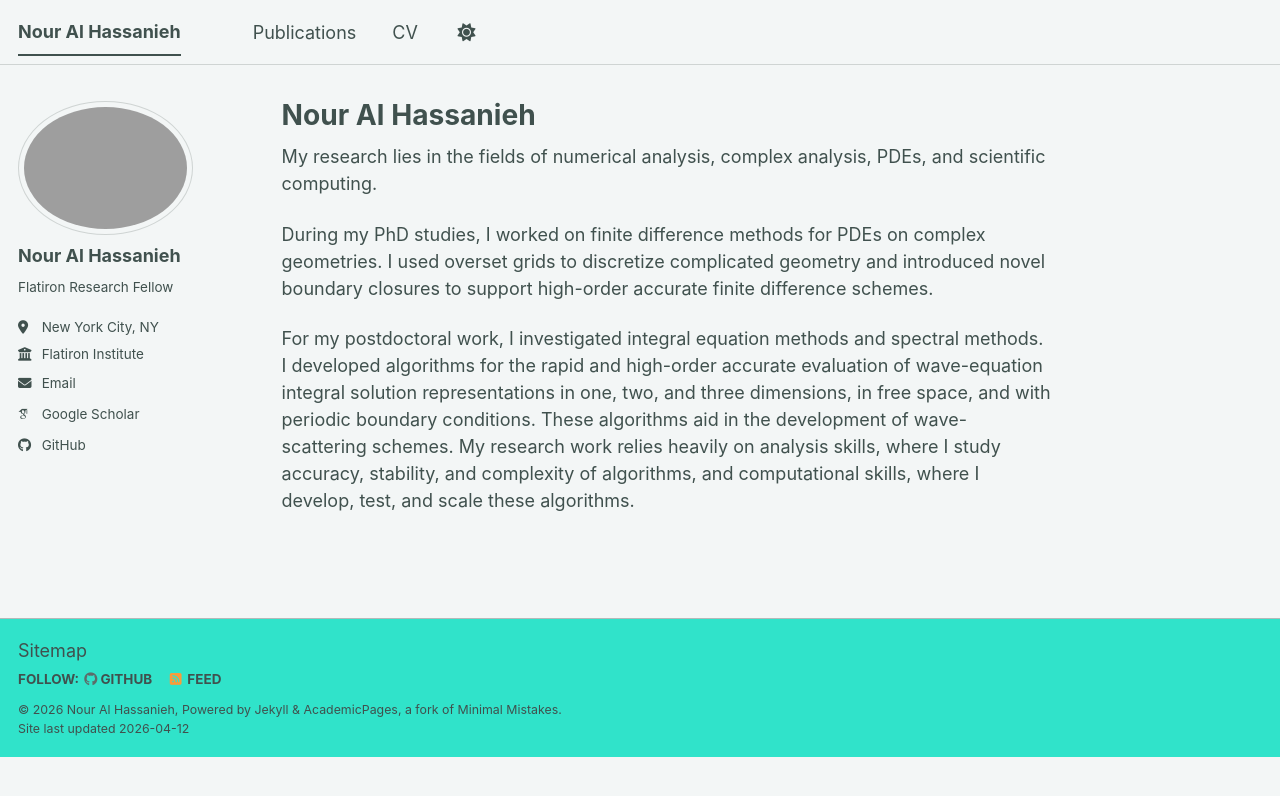
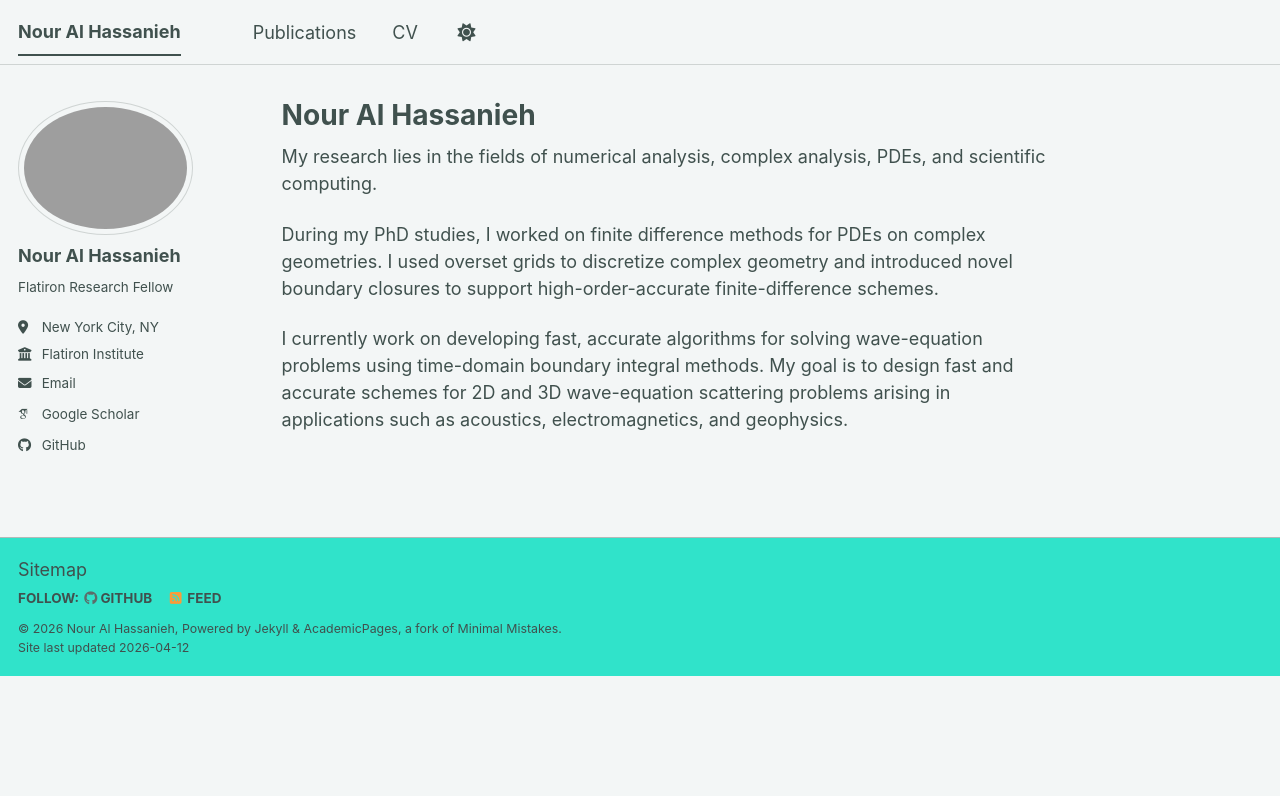
Before and after one commit to nalhassanieh/nalhassanieh.github.io, a Jekyll site: the page built from _pages/about.md, in a window 1280 px wide. Shown: the top 796 px of the page. Built offline with Jekyll 4.4.1, drawn with Linux system fonts in a browser that asks for light colours; some web fonts are replaced; a script bundle is joined from its source files by our own code; library files that are not in the unit come from our copies.

Commit message:
Update about.md

```diff
--- a/_pages/about.md
+++ b/_pages/about.md
@@ -8,6 +8,6 @@ redirect_from:
 ---
 My research lies in the fields of numerical analysis, complex analysis, PDEs, and scientific computing.
 
-During my PhD studies, I worked on finite difference methods for PDEs on complex geometries. I used overset grids to discretize complicated geometry and introduced novel boundary closures to support high-order accurate finite difference schemes.
+During my PhD studies, I worked on finite difference methods for PDEs on complex geometries. I used overset grids to discretize complex geometry and introduced novel boundary closures to support high-order-accurate finite-difference schemes.
 
-For my postdoctoral work, I investigated integral equation methods and spectral methods. I developed algorithms for the rapid and high-order accurate evaluation of wave-equation integral solution representations in one, two, and three dimensions, in free space, and with periodic boundary conditions. These algorithms aid in the development of wave-scattering schemes. My research work relies heavily on analysis skills, where I study accuracy, stability, and complexity of algorithms, and computational skills, where I develop, test, and scale these algorithms.
+I currently work on developing fast, accurate algorithms for solving wave-equation problems using time-domain boundary integral methods. My goal is to design fast and accurate schemes for 2D and 3D wave-equation scattering problems arising in applications such as acoustics, electromagnetics, and geophysics.
```
